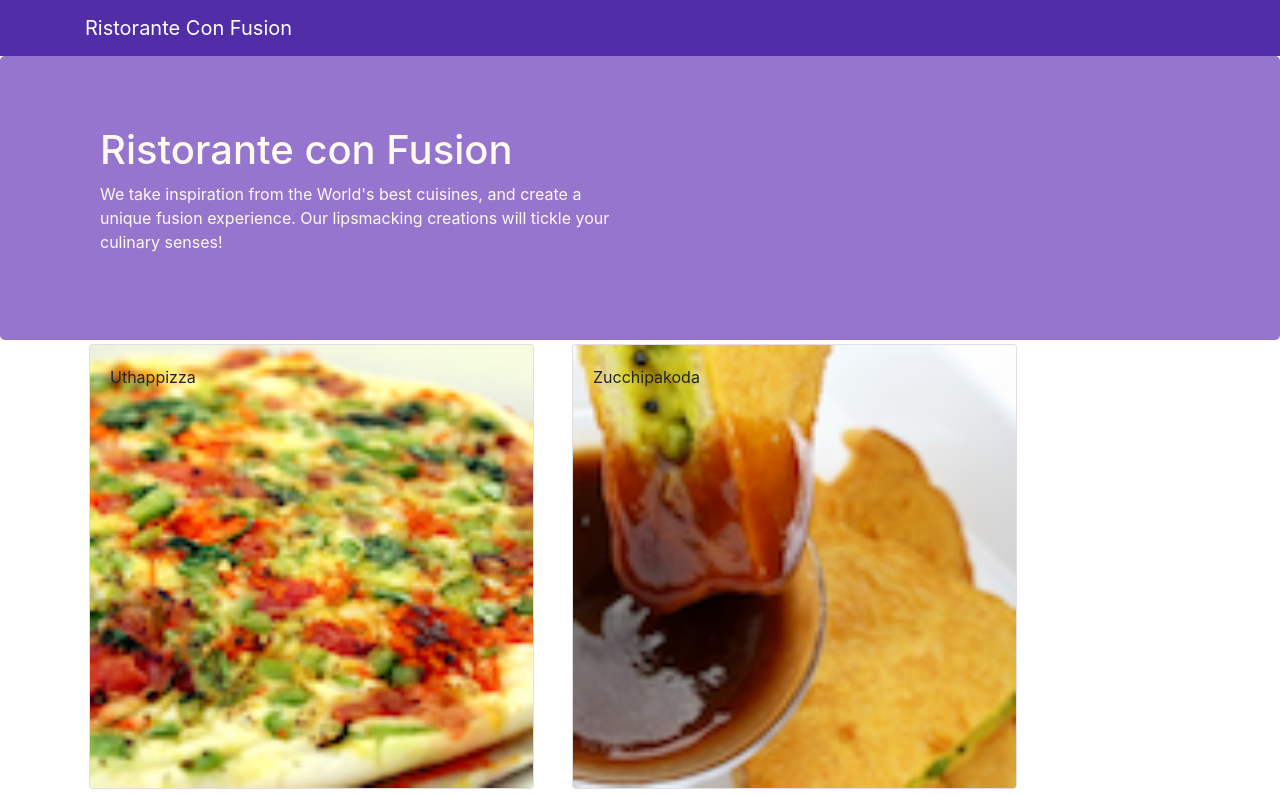
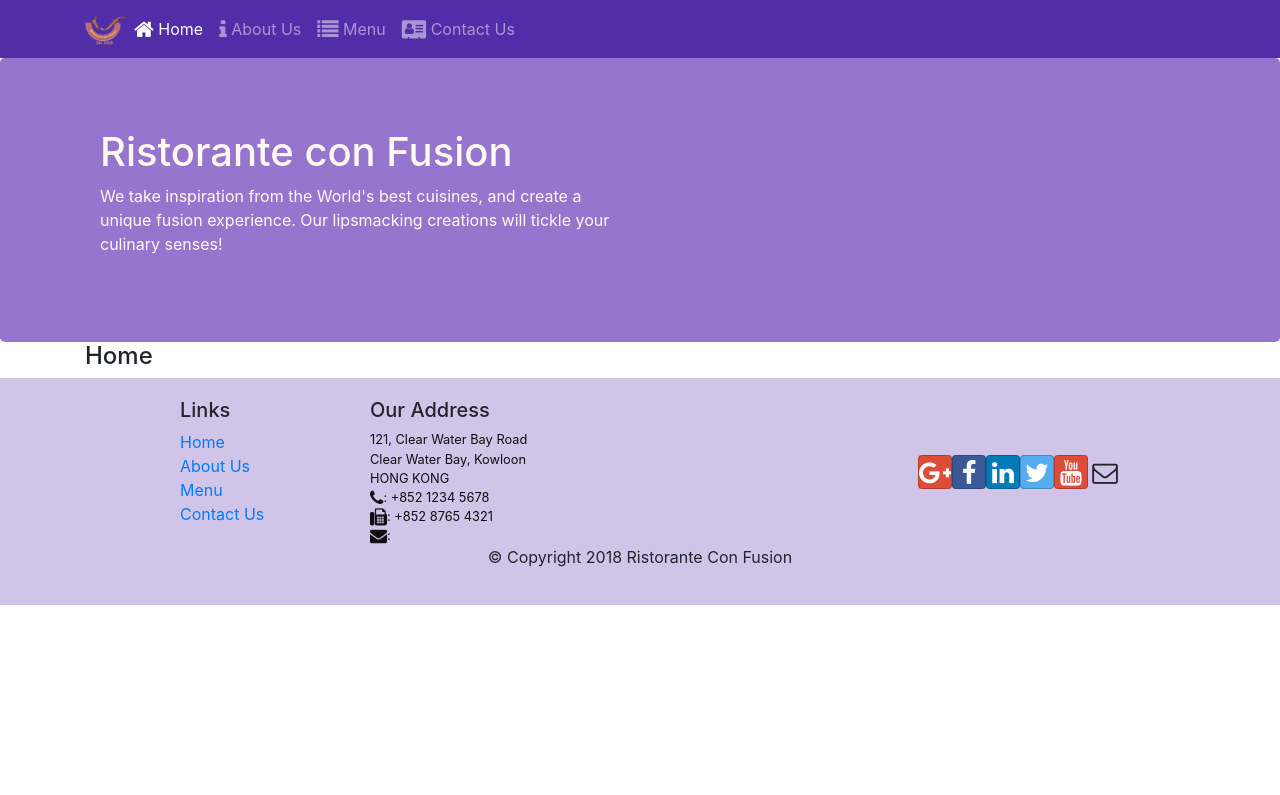
Before and after one commit to memadcoder/foodserve-reactjs, a React (Create React App) app: page /home in a window 1280 px wide. Shown: the top 795 px of the page. Built offline with nearby package versions, Linux system fonts and the light colour scheme.

Commit message:
react router

```diff
--- a/package.json
+++ b/package.json
@@ -12,6 +12,7 @@
     "react": "^16.13.1",
     "react-dom": "^16.13.1",
     "react-popper": "^2.2.3",
+    "react-router-dom": "4.2.2",
     "react-scripts": "3.4.1",
     "reactstrap": "^8.5.1"
   },
--- a/src/App.js
+++ b/src/App.js
@@ -1,13 +1,16 @@
 import React, { Component } from "react";
 import "./App.css";
 import Main from "./components/MainComponent";
+import { BrowserRouter } from "react-router-dom";
 
 class App extends Component {
   render() {
     return (
-      <div className="App">
-        <Main />
-      </div>
+      <BrowserRouter>
+        <div className="App">
+          <Main />
+        </div>
+      </BrowserRouter>
     );
   }
 }
--- a/src/components/FooterComponent.js
+++ b/src/components/FooterComponent.js
@@ -1,4 +1,5 @@
 import React from "react";
+import { Link } from "react-router-dom";
 
 function Footer(props) {
   return (
@@ -9,16 +10,16 @@
             <h5>Links</h5>
             <ul className="list-unstyled">
               <li>
-                <a href="#">Home</a>
+                <Link to="/home">Home</Link>
               </li>
               <li>
-                <a href="#">About</a>
+                <Link to="/aboutus">About Us</Link>
               </li>
               <li>
-                <a href="#">Menu</a>
+                <Link to="/menu">Menu</Link>
               </li>
               <li>
-                <a href="contactus.html">Contact</a>
+                <Link to="/contactus">Contact Us</Link>
               </li>
             </ul>
           </div>
--- a/src/components/HeaderComponent.js
+++ b/src/components/HeaderComponent.js
@@ -1,13 +1,70 @@
 import React, { Component } from "react";
-import { Navbar, NavbarBrand, Jumbotron } from "reactstrap";
+import {
+  Nav,
+  Navbar,
+  NavbarBrand,
+  NavbarToggler,
+  Collapse,
+  NavItem,
+  Jumbotron,
+} from "reactstrap";
+import { NavLink } from "react-router-dom";
 
 class Header extends Component {
+  constructor(props) {
+    super(props);
+
+    this.toggleNav = this.toggleNav.bind(this);
+    this.state = {
+      isNavOpen: false,
+    };
+  }
+
+  toggleNav() {
+    this.setState({
+      isNavOpen: !this.state.isNavOpen,
+    });
+  }
+
   render() {
     return (
-      <React.Fragment>
-        <Navbar dark>
+      <div>
+        <Navbar dark expand="md">
           <div className="container">
-            <NavbarBrand href="/">Ristorante Con Fusion</NavbarBrand>
+            <NavbarToggler onClick={this.toggleNav} />
+            <NavbarBrand className="mr-auto" href="/">
+              <img
+                src="assets/images/logo.png"
+                height="30"
+                width="41"
+                alt="Ristorante Con Fusion"
+              />
+            </NavbarBrand>
+            <Collapse isOpen={this.state.isNavOpen} navbar>
+              <Nav navbar>
+                <NavItem>
+                  <NavLink className="nav-link" to="/home">
+                    <span className="fa fa-home fa-lg"></span> Home
+                  </NavLink>
+                </NavItem>
+                <NavItem>
+                  <NavLink className="nav-link" to="/aboutus">
+                    <span className="fa fa-info fa-lg"></span> About Us
+                  </NavLink>
+                </NavItem>
+                <NavItem>
+                  <NavLink className="nav-link" to="/menu">
+                    <span className="fa fa-list fa-lg"></span> Menu
+                  </NavLink>
+                </NavItem>
+                <NavItem>
+                  <NavLink className="nav-link" to="/contactus">
+                    <span className="fa fa-address-card fa-lg"></span> Contact
+                    Us
+                  </NavLink>
+                </NavItem>
+              </Nav>
+            </Collapse>
           </div>
         </Navbar>
         <Jumbotron>
@@ -24,9 +81,8 @@
             </div>
           </div>
         </Jumbotron>
-      </React.Fragment>
+      </div>
     );
   }
 }
-
 export default Header;
--- /dev/null
+++ b/src/components/HomeComponent.js
@@ -0,0 +1,11 @@
+import React from "react";
+
+function Home(props) {
+  return (
+    <div className="container">
+      <h4>Home</h4>
+    </div>
+  );
+}
+
+export default Home;
--- a/src/components/MainComponent.js
+++ b/src/components/MainComponent.js
@@ -4,13 +4,14 @@
 import { DISHES } from "../shared/dishes";
 import Header from "./HeaderComponent";
 import Footer from "./FooterComponent";
+import Home from "./HomeComponent";
+import { Switch, Route, Redirect } from "react-router-dom";
 
 class Main extends Component {
   constructor(props) {
     super(props);
     this.state = {
       dishes: DISHES,
-      selectedDish: null,
     };
   }
 
@@ -19,20 +20,22 @@
   }
 
   render() {
+    const HomePage = () => {
+      return <Home />;
+    };
+
     return (
       <div>
         <Header />
-        <Menu
-          dishes={this.state.dishes}
-          onClick={(dishId) => this.onDishSelect(dishId)}
-        />
-        <DishDetail
-          dish={
-            this.state.dishes.filter(
-              (dish) => dish.id === this.state.selectedDish
-            )[0]
-          }
-        />
+        <Switch>
+          <Route path="/home" component={HomePage} />
+          <Route
+            exact
+            path="/menu"
+            component={() => <Menu dishes={this.state.dishes} />}
+          />
+          <Redirect to="/home" />
+        </Switch>
         <Footer />
       </div>
     );
--- a/src/components/MenuComponent.js
+++ b/src/components/MenuComponent.js
@@ -1,9 +1,9 @@
 import React from "react";
 import { Card, CardImg, CardImgOverlay, CardTitle } from "reactstrap";
 
-function RenderMenuItem({ dish, onClick }) {
+function RenderMenuItem({ dish }) {
   return (
-    <Card onClick={() => onClick(dish.id)}>
+    <Card>
       <CardImg width="100%" src={dish.image} alt={dish.name} />
       <CardImgOverlay>
         <CardTitle>{dish.name}</CardTitle>
@@ -16,7 +16,7 @@
   const menu = props.dishes.map((dish) => {
     return (
       <div className="col-12 col-md-5 m-1" key={dish.id}>
-        <RenderMenuItem dish={dish} onClick={props.onClick} />
+        <RenderMenuItem dish={dish} />
       </div>
     );
   });
```
Also changed, not shown: 1 other file (tests, documents, lock files or other folders).
